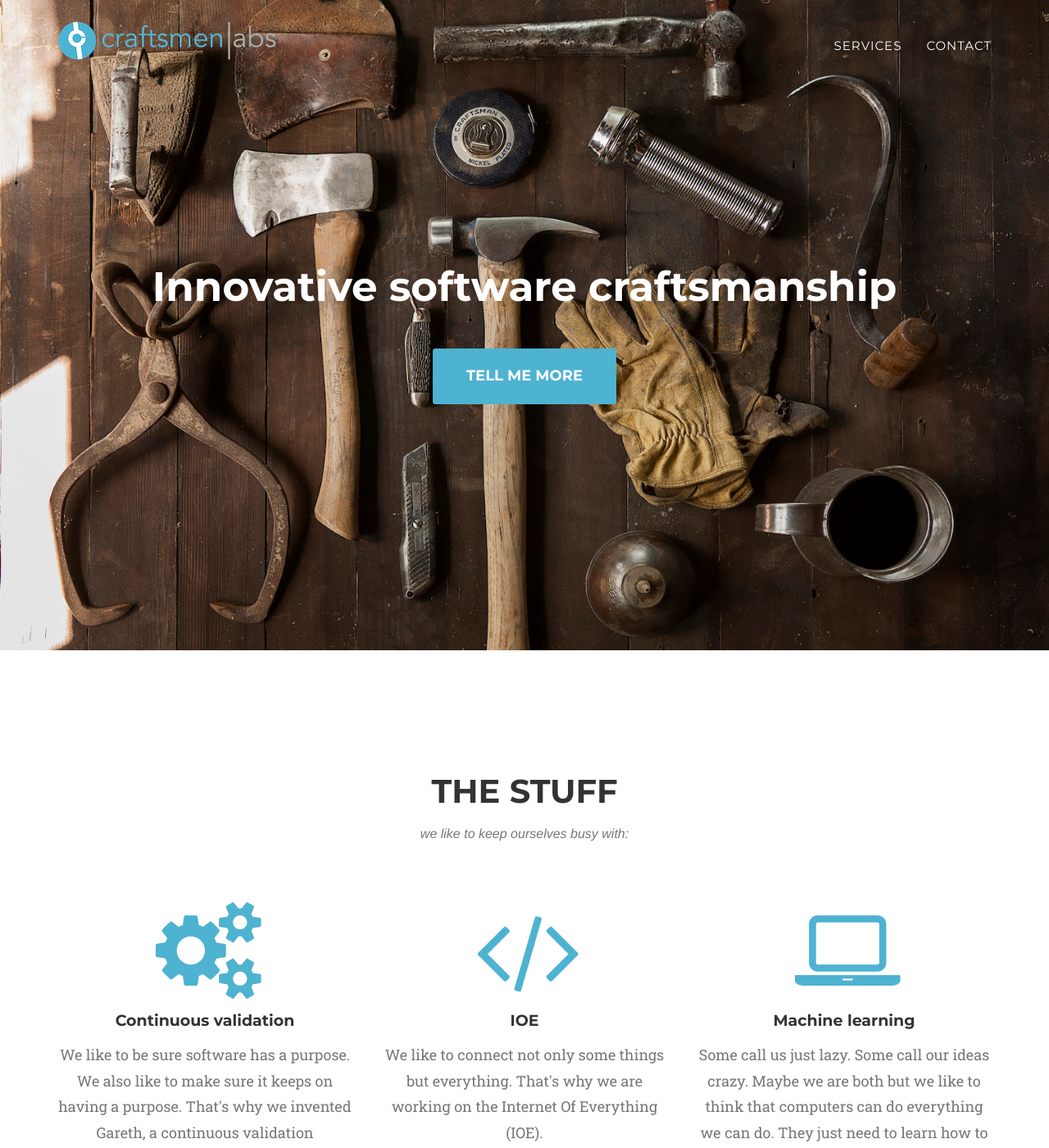
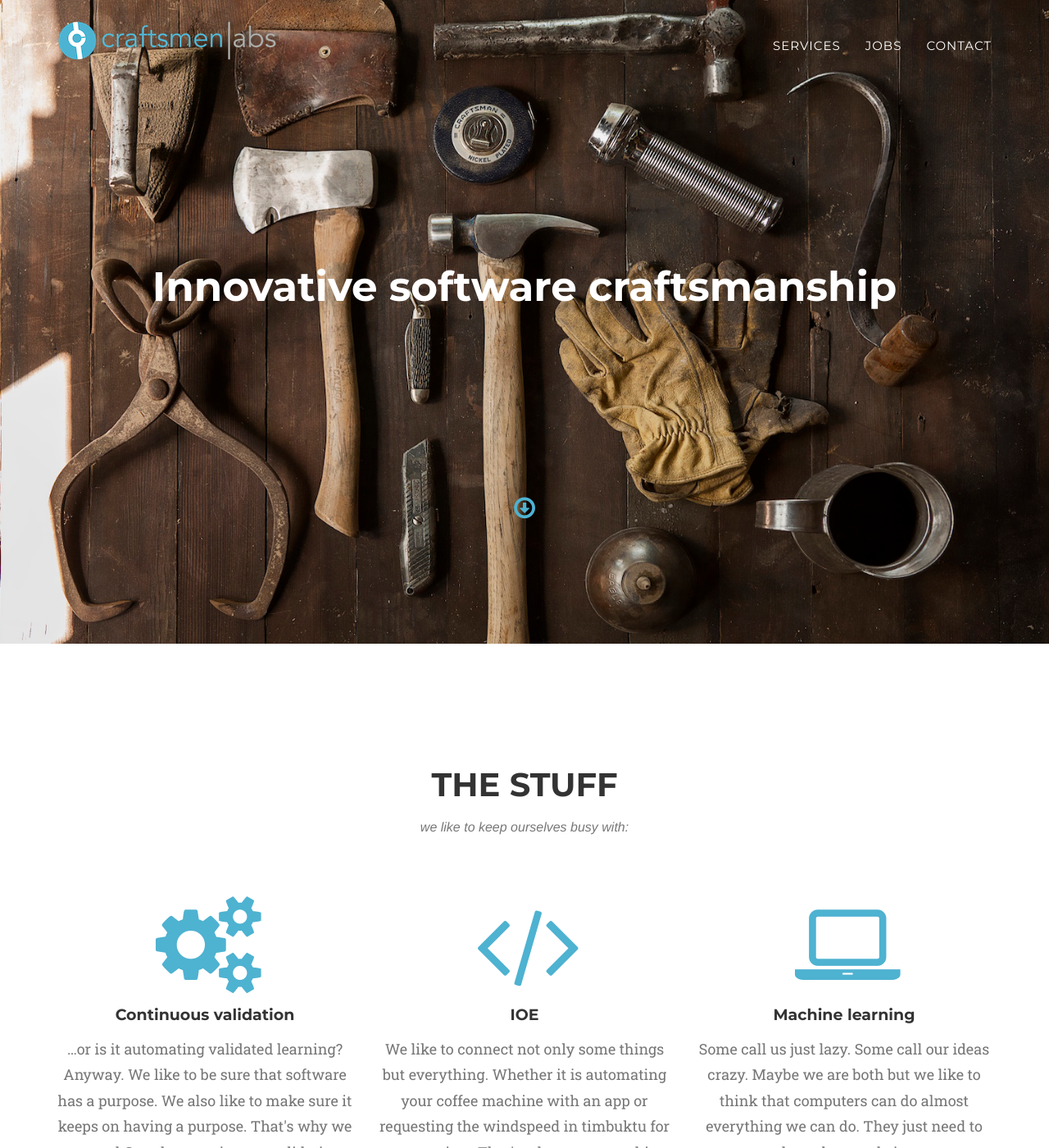
Before and after one commit to craftsmenlabs/craftsmenlabs.github.io, a Jekyll site: the page built from index.html, in a window 1280 px wide and 1400 px high. Shown: the whole window at 82% size. Built offline with Jekyll 4.4.1, drawn with Linux system fonts in a browser that asks for light colours; some web fonts are replaced; some of the changed text lies outside the part shown.

Commit message:
Styling & text

```diff
--- a/_includes/footer.html
+++ b/_includes/footer.html
@@ -20,7 +20,7 @@
                 <div class="col-lg-10 col-lg-offset-1 text-center">
                     <ul class="list-inline social-buttons">
                         {% for network in site.social %}
-                        <li><a href="{{ network.url }}"><i class="fa fa-{{ network.title }}"></i></a>
+                        <li><a href="{{ network.url }}" target="_blank"><i class="fa fa-{{ network.title }}"></i></a>
                         </li>
                         {% endfor %}
                     </ul>
--- a/_includes/header.html
+++ b/_includes/header.html
@@ -22,6 +22,9 @@
                         <a class="page-scroll" href="#services">Services</a>
                     </li>
                     <li>
+                        <a class="page-scroll" href="#hiring">Jobs</a>
+                    </li>
+                    <li>
                         <a class="page-scroll" href="#contact">Contact</a>
                     </li>
                 </ul>
@@ -37,7 +40,9 @@
             <div class="intro-text">
                 <div class="intro-lead-in"></div>
                 <div class="intro-heading">Innovative software craftsmanship</div>
-                <a href="#services" class="page-scroll btn btn-xl">Tell Me More</a>
+                    <div class="scroll-down-btn">
+                    <a href="#services" style="text-decoration: none" class="page-scroll fa fa-arrow-circle-o-down fa-2x"></a>
+                    </div>
             </div>
         </div>
     </header>
--- /dev/null
+++ b/_includes/hiring.html
@@ -0,0 +1,24 @@
+<!-- Hiring section -->
+    <section id="hiring" class="wrapper style1">
+        <div class="container">
+            <div class="row">
+                <div class="col-lg-12 text-center">
+                    <h2 class="section-heading">We're hiring</h2>
+                    <p class="text-muted">We are always looking for software craftsmen who want to work on innovative projects and products in an informal envirionment. Just leave us an message below or connect with us through Twitter</p>
+                </div>
+            </div>
+            <div class="row">
+                <div class="col-lg-12">
+                    <ul class="timeline">
+                        <li class="timeline-inverted">
+                            <div class="timeline-image">
+                                <h4>Be Part
+                                    <br>Of Our
+                                    <br>Story!</h4>
+                            </div>
+                        </li>
+                    </ul>
+                </div>
+            </div>
+        </div>
+    </section>
--- a/_includes/services.html
+++ b/_includes/services.html
@@ -13,21 +13,21 @@
                         <i class="fa fa-cogs fa-stack-2x text-primary"></i>
                     </span>
                     <h4 class="service-heading">Continuous validation</h4>
-                    <p class="text-muted">We like to be sure software has a purpose. We also like to make sure it keeps on having a purpose. That's why we invented Gareth, a continuous validation framework. <a href="http://www.getgareth.io" target="_blank">Meet Gareth</a></p>
+                    <p class="text-muted">…or is it automating validated learning? Anyway. We like to be sure that software has a purpose. We also like to make sure it keeps on having a purpose. That's why we created Gareth, a continuous validation framework. <a href="http://www.getgareth.io" target="_blank">Meet Gareth</a></p>
                 </div>
                 <div class="col-md-4">
                     <span class="fa-stack fa-4x">
                         <i class="fa fa-code fa-stack-2x text-primary"></i>
                     </span>
                     <h4 class="service-heading">IOE</h4>
-                    <p class="text-muted">We like to connect not only some things but everything. That's why we are working on the Internet Of Everything (IOE).</p>
+                    <p class="text-muted">We like to connect not only some things but everything. Whether it is automating your coffee machine with an app or requesting the windspeed in timbuktu for some project. That's why we are working on the Internet Of Everything (IOE).</p>
                 </div>
                 <div class="col-md-4">
                     <span class="fa-stack fa-4x">
                         <i class="fa fa-laptop fa-stack-2x text-primary"></i>
                     </span>
                     <h4 class="service-heading">Machine learning</h4>
-                    <p class="text-muted">Some call us just lazy. Some call our ideas crazy. Maybe we are both but we like to think that computers can do everything we can do. They just need to learn how to do it.</p>
+                    <p class="text-muted">Some call us just lazy. Some call our ideas crazy. Maybe we are both but we like to think that computers can do almost everything we can do. They just need to learn how to do it.</p>
                 </div>
             </div>
         </div>
--- a/_layouts/default.html
+++ b/_layouts/default.html
@@ -8,10 +8,10 @@
 
     {% include header.html %}
     {% include services.html %}
+    {% include hiring.html %}
     {% include map.html %}
     {% include contact.html %}
     {% include footer.html %}
-    {% include modals.html %}
     {% include js.html %}
 
     </body>
```
Also changed, not shown: _includes/css/agency.css (+22 -2 lines), 6 other files.
